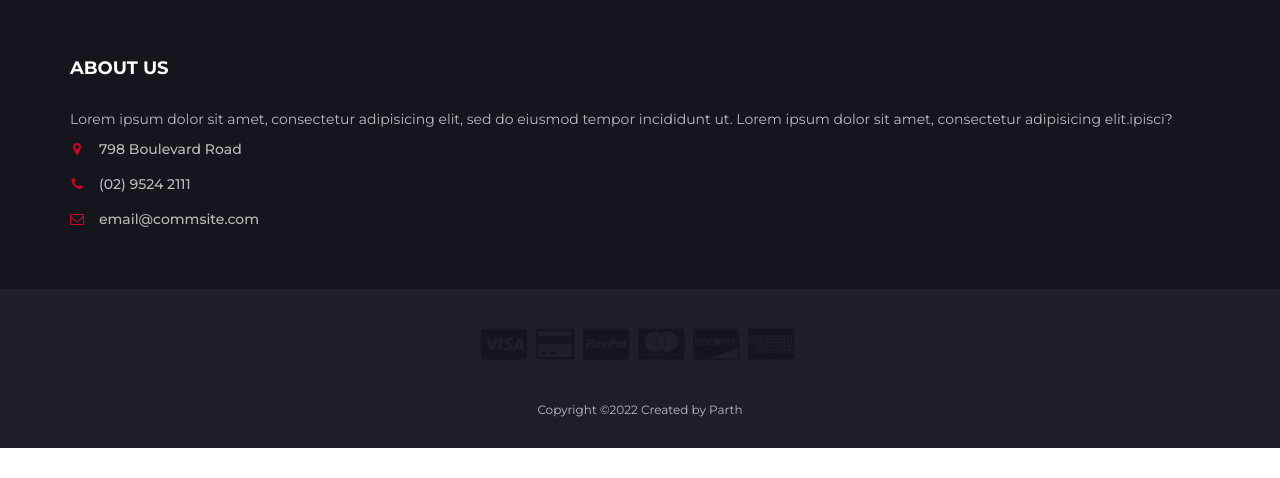
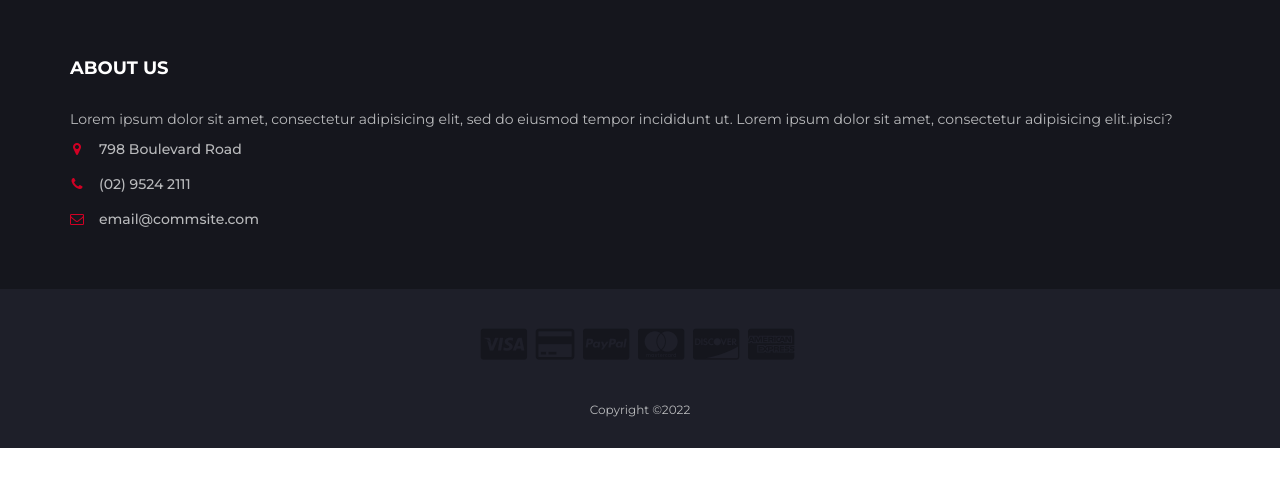
Before and after one commit to CoderParth/ecommerce_site, a Django app: page / in a window 1280 px wide. Shown: the part 1095-1573 px from the top of the page. Run offline with Django 4.2, Linux system fonts and the light colour scheme; data that the repository does not hold is empty; some libraries are stand-ins or nearby versions.

Commit message:
Update index.html

```diff
--- a/products/templates/products/index.html
+++ b/products/templates/products/index.html
@@ -242,9 +242,9 @@
 								<li><a href="#"><i class="fa fa-cc-amex"></i></a></li>
 							</ul>
 							<span class="copyright">
-								<!-- Link back to Colorlib can't be removed. Template is licensed under CC BY 3.0. -->
-								Copyright &copy;<script>document.write(new Date().getFullYear());</script> Created by Parth
-							<!-- Link back to Colorlib can't be removed. Template is licensed under CC BY 3.0. -->
+
+								Copyright &copy;<script>document.write(new Date().getFullYear());</script>
+
 							</span>
 						</div>
 					</div>
```
